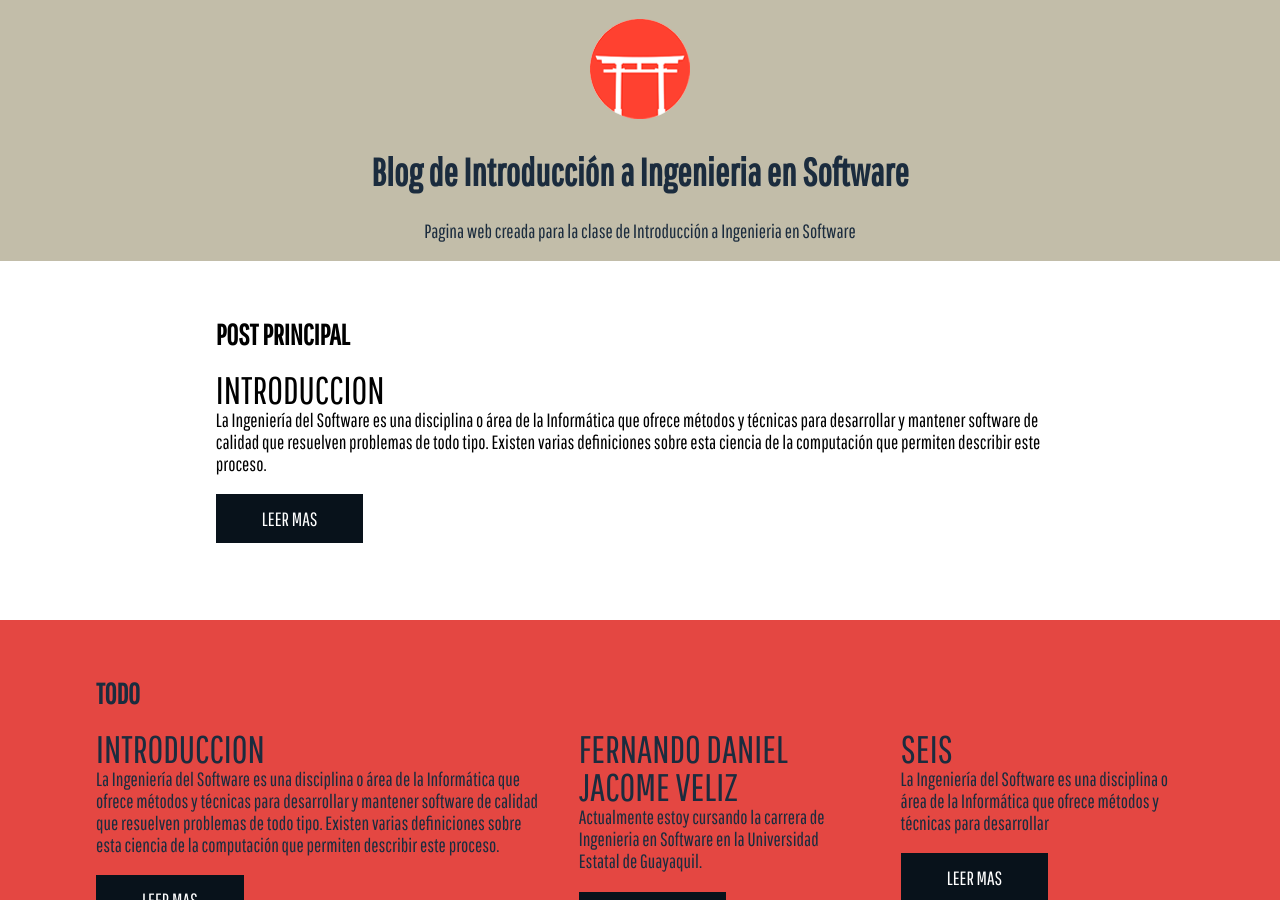
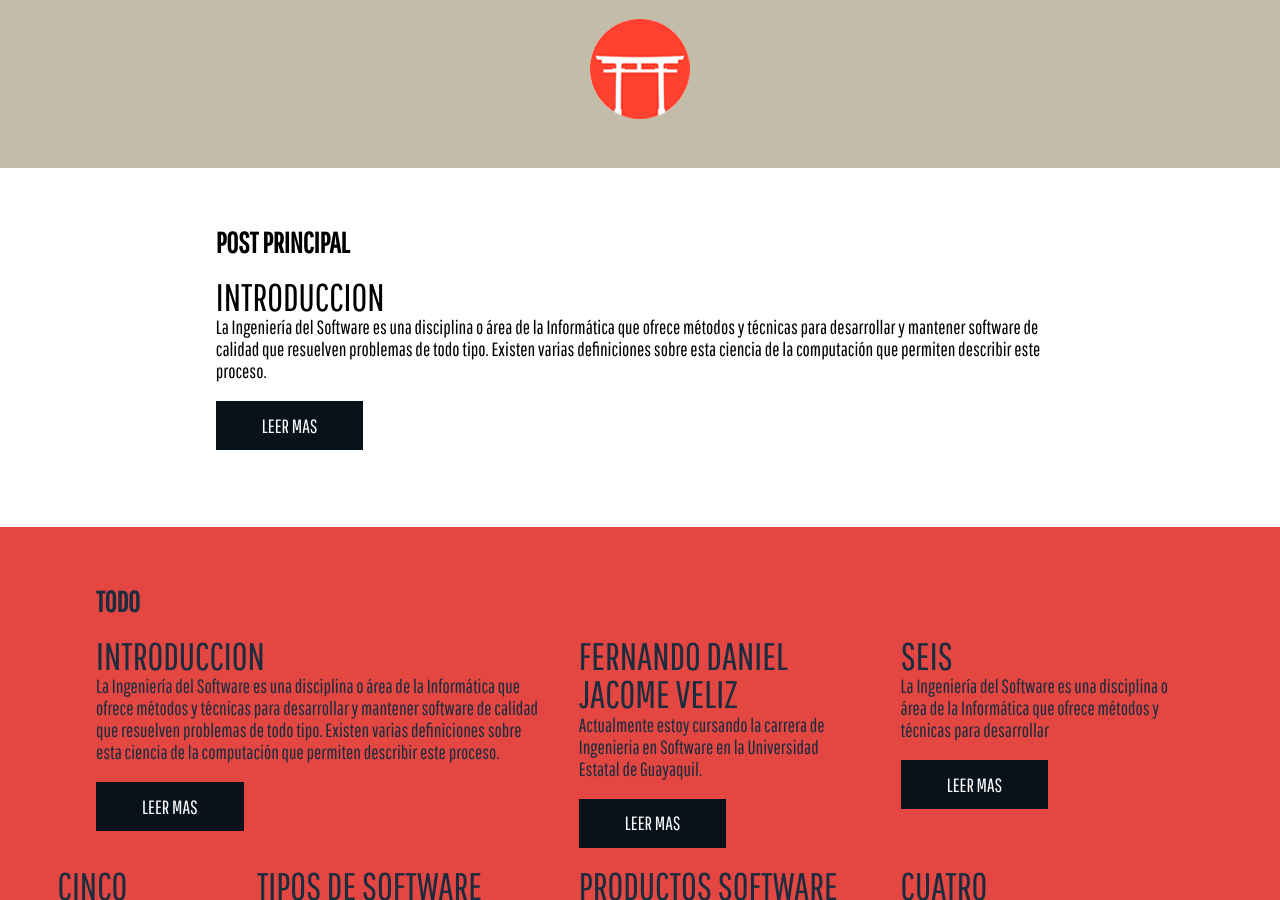
Before and after one commit to fernanjacome/blogfernan, a Jekyll site: the page built from index.markdown, in a window 1280 px wide and 900 px high. Built offline with Jekyll 4.4.1, drawn with Linux system fonts in a browser that asks for light colours; some web fonts are replaced.

Commit message:
Update index.markdown

```diff
--- a/index.markdown
+++ b/index.markdown
@@ -1,6 +1,43 @@
 ---
-title: Blog de Introducción a Ingenieria en Software
-description: Pagina web creada para la clase de Introducción a Ingenieria en Software
-layout: home
+layout: default
 ---
-## Most Recent Posts
+
+<h2>Post Principal</h2>
+
+<ul class="myposts">
+    {% for post in site.posts limit:1 %}
+    <div class="blog-post">
+        <a class="blog__title" href="{{ post.url }}">{{ post.title }}</a>
+        <p class="post__desc">
+            {{ post.description }}
+        </p>
+        <a class="blog__link" href="{{ post.url }}">Leer mas</a>
+    </div>
+    {% endfor %}
+</ul>
+
+<section class="older-post">
+    <h2>Todo</h2>
+        {% for post in site.posts limit:9 %}
+            <div class="blog-post">
+                <a class="blog__title" href="{{ post.url }}">{{ post.title }}</a>
+                <p class="post__desc">
+                    {{ post.description }}
+                </p>
+                <a class="blog__link" href="{{ post.url }}">Leer mas</a>
+            </div>
+            {% endfor %}
+</section>
+
+<section class="sobre-mi">
+    <h2>Sobre Mí</h2>
+        {% for post in site.posts limit:1 offset:1 %}
+            <div class="about-me">
+                <a class="page__title" href="{{ post.url }}">{{ post.title }}</a>
+                <p class="page__desc">
+                    {{ post.description }}
+                </p>
+                <a class="page__link" href="{{ post.url }}">Leer mas</a>
+            </div>
+            {% endfor %}
+</section>
```
